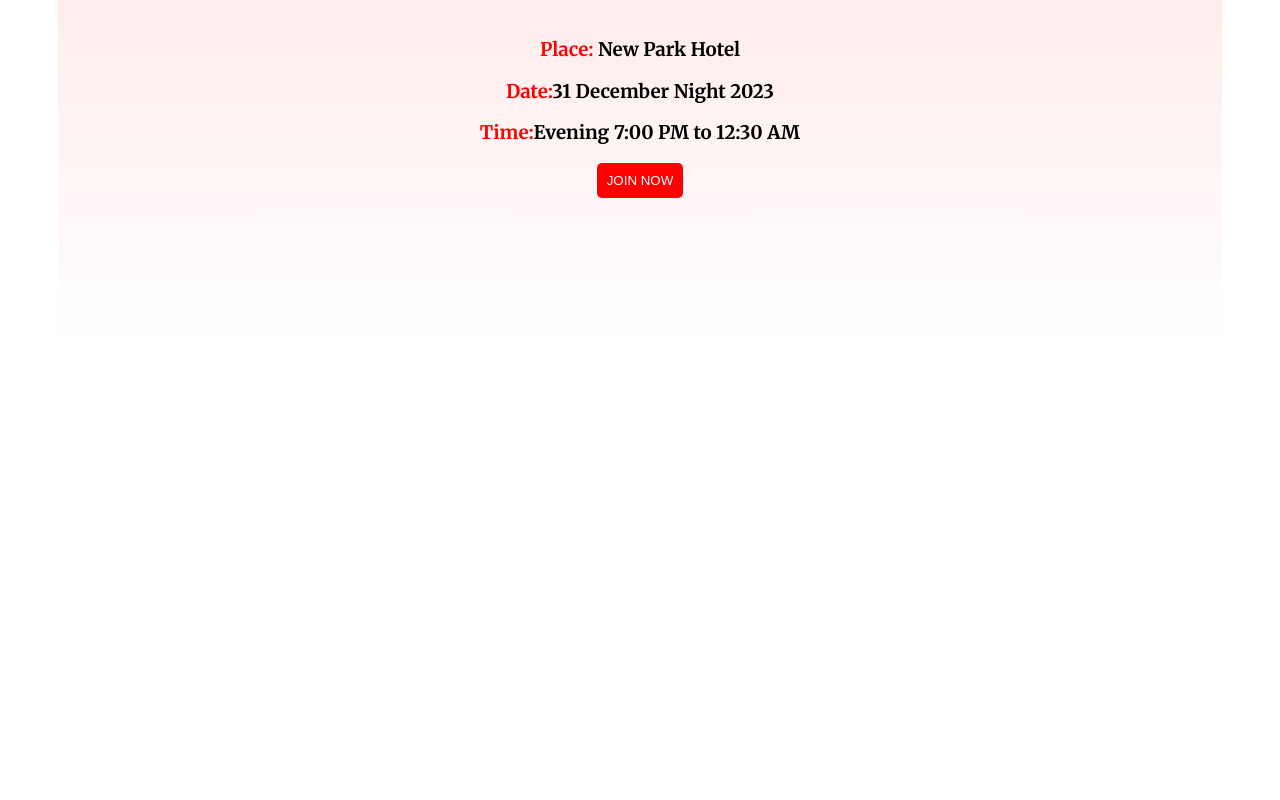
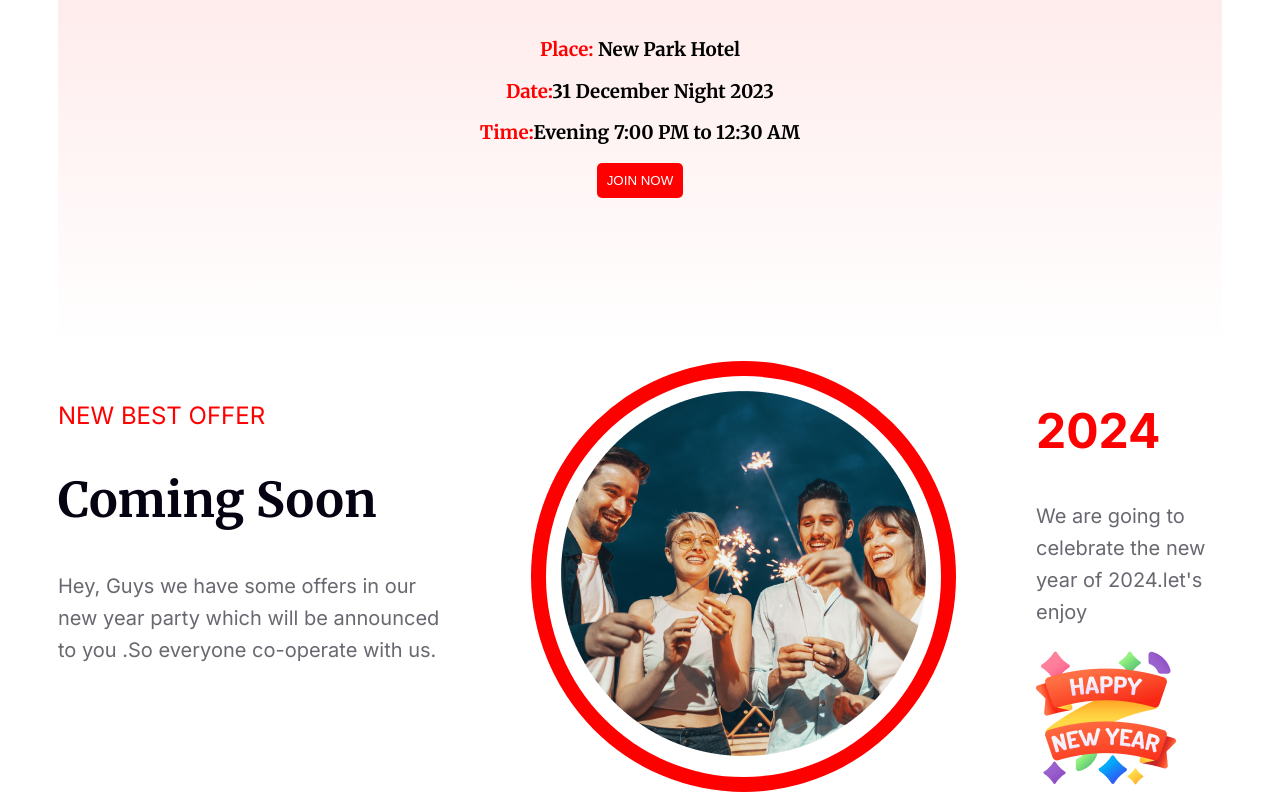
Before and after one commit to soaibislam123/new-year-assignment, a plain HTML site: page index.html in a window 1280 px wide. Shown: the part 2375-3175 px from the top of the page. Before the commit the page ends 2734 px from the top, so only its background shows below. Drawn offline with Linux system fonts and the light colour scheme.

Commit message:
offer added

```diff
--- a/index.html
+++ b/index.html
@@ -62,6 +62,23 @@
           </div>
         </div>
 
+        <div class="offer-section">
+            <div class="offer-title">
+                <h5 id="offer-heading">NEW BEST OFFER</h5>
+                <h2 id="offer-announce">Coming Soon</h2>
+                <p id="offer-info">Hey, Guys we have some offers in our new year party which will be announced to you .So everyone co-operate with us.</p>
+            </div>
+            <div class="offer-image">
+                <img src="images/Ellipse 1.png" alt="">
+            </div>
+            <div class="offer-year">
+                <h2 id="offer-date">2024</h2>
+                <p id="offer-celebrate">We are going to celebrate the new year of 2024.let's enjoy</p>
+                <img src="images/Group 96.png" alt="">
+            </div>
+
+        </div>
+
     </main>
 
 
--- a/styles/style.css
+++ b/styles/style.css
@@ -165,3 +165,60 @@ font-family: 'Merriweather', serif;
     border-radius: 5px;
     padding: 10px;
   }
+
+  /* offer section start */
+
+  .offer-section{
+
+    margin-top: 10px;
+    display: flex;
+    gap: 80px;
+  }
+
+  .offer-image{
+    border: 15px solid red;
+    border-radius: 100%;
+    padding: 15px;
+  }
+
+  #offer-heading{
+    color: #F00;
+    font-family: Inter;
+    font-size: 24px;
+    font-weight: 500;
+  }
+
+  #offer-announce{
+
+    color: #070211;
+    font-family: Merriweather;
+    font-size: 48px;
+    font-weight: 900;
+    text-transform: capitalize;
+
+  }
+
+  #offer-info{
+    width: 393px;
+    color: rgba(7, 2, 17, 0.60);
+    font-family: Inter;
+    font-size: 20px;
+    font-weight: 400;
+    line-height: 32px;
+
+  }
+  #offer-date{
+    color: #F00;
+    font-family: Inter;
+    font-size: 48px;
+    font-weight: 700;
+  }
+
+  #offer-celebrate{
+    color: rgba(7, 2, 17, 0.60);
+    font-family: Inter;
+    font-size: 20px;
+    font-style: normal;
+    font-weight: 400;
+    line-height: 32px;
+  }
```
